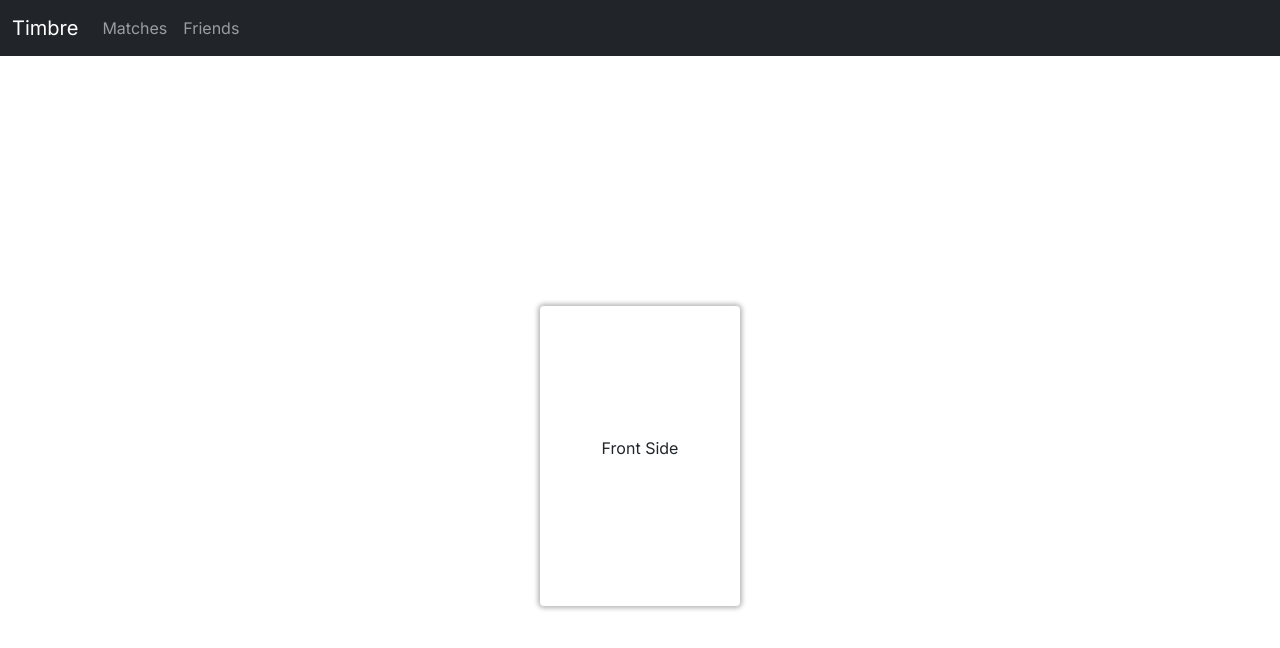
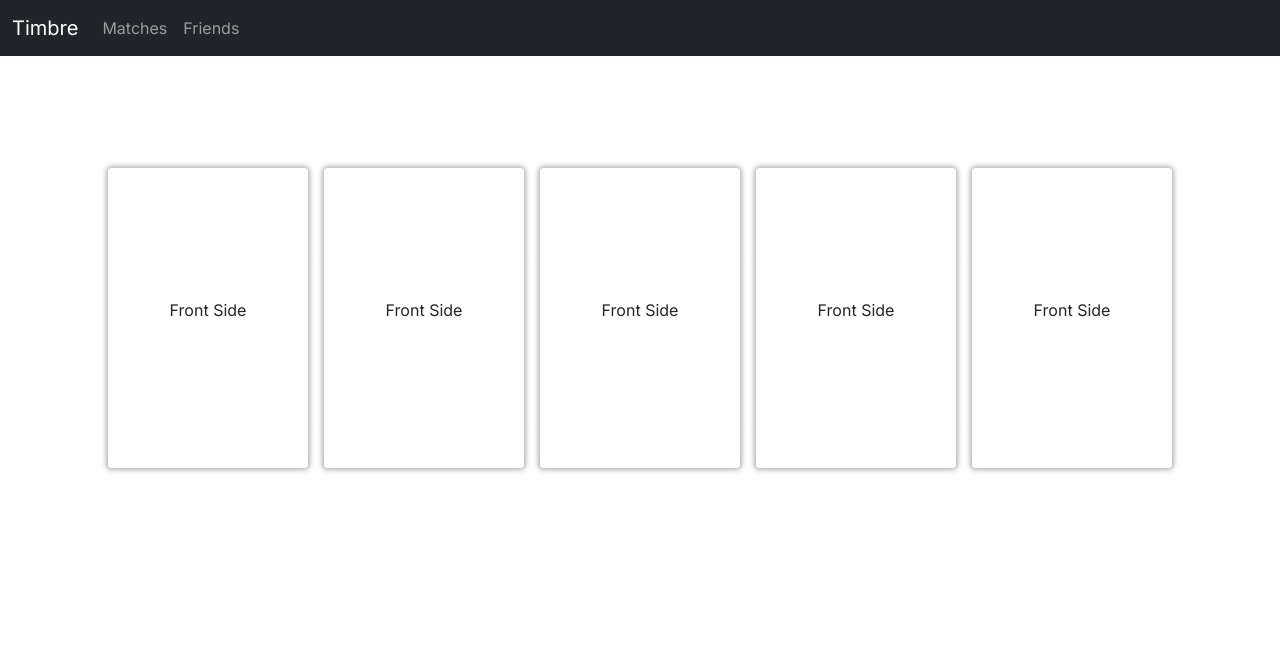
Before and after one commit to Nobelz/Timbre, a Next.js app in the folder timbre/: page /matches in a window 1280 px wide. Shown: the top 648 px of the page. Built offline with nearby package versions, Linux system fonts and the light colour scheme.

Commit message:
refactored cards into components

```diff
--- a/timbre/src/app/matches/page.js
+++ b/timbre/src/app/matches/page.js
@@ -4,19 +4,11 @@ import Head from 'next/head'
 import { useEffect, useState } from "react";
 import Navbar from 'react-bootstrap/Navbar';
 import Nav from 'react-bootstrap/Nav';
-import styles from '../styles/matches.module.css';
 import { Container, ListGroup, Button } from 'react-bootstrap';
-import { useSearchParams, useRouter } from "next/navigation";
-import useRefreshToken from "../../hooks/useRefreshToken";
-import { Row, Col, Card } from 'react-bootstrap';
-import Link from 'next/link';
+import MatchcardList from '../../components/MatchcardList'
 
 export default function Matches() {
-    const [isFlipped, setIsFlipped] = useState(false);
-
-    const handleFlip = () => {
-        setIsFlipped(!isFlipped);
-    };
+    const [matchcards, setMatchcards] = useState([1, 2, 3, 4, 5]);
 
     return (
         <div>
@@ -35,20 +27,8 @@ export default function Matches() {
                     </Nav>
                 </Container>
             </Navbar>
-            {/* Fix this: each card should be in a separate component and also possibly in a container (will test) as it is its own entity */}
-            <div className={styles.container}>
-                <div
-                    className={`${styles.card} ${isFlipped ? styles.flip : ''}`}
-                    onClick={handleFlip}
-                >
-                {/* can change these divs to bootstrap cards instead to make things easier */}
-                    <div className={styles.cardFace}>
-                        <p>Front Side</p>
-                    </div>
-                    <div className={`${styles.cardFace} ${styles.cardFaceBack}`}>
-                        <p>Back Side</p>
-                    </div>
-                </div>
+            <div className='container'>
+                <MatchcardList matchcards={matchcards} />
             </div>
         </div>
     )
--- a/timbre/src/app/styles/matches.module.css
+++ b/timbre/src/app/styles/matches.module.css
@@ -22,8 +22,8 @@
 }
 
 .card:hover {
-    --translate-y: -2px;
-    box-shadow: 0 0 5px 2px rgba(0, 0, 0, .5);
+    --translate-y: -5px;
+    box-shadow: 0 0 5px 3px rgba(0, 0, 0, .5);
 }
 
 .card.flip {
@@ -39,3 +39,13 @@
 .cardFaceBack {
     transform: rotateY(180deg);
 }
+
+.cardGrid {
+    display: grid;
+    justify-content: center;
+    grid-template-areas: 'card card card card card';
+    padding: 10%;
+    gap: 1rem;
+}
+
+/* https://codepen.io/aybukeceylan/pen/RwrRPoO?editors=0100 */
--- /dev/null
+++ b/timbre/src/components/Matchcard.js
@@ -0,0 +1,25 @@
+import { useState, useEffect, useRef } from "react";
+import styles from '../app/styles/matches.module.css';
+
+export default function Matchcard({ content }) {
+    const [isFlipped, setIsFlipped] = useState(false);
+
+    const handleFlip = () => {
+        setIsFlipped(!isFlipped);
+    };
+
+    return (
+        <div
+            className={`${styles.card} ${isFlipped ? styles.flip : ''}`}
+            onClick={handleFlip}
+        >
+            <div className={`${styles.cardFace}`}>
+                {/* this is to be changed to content prop as input */}
+                <p>Front Side</p>
+            </div>
+            <div className={`${styles.cardFace} ${styles.cardFaceBack}`}>
+                <p>Back Side</p>
+            </div>
+        </div>
+    )
+}
--- /dev/null
+++ b/timbre/src/components/MatchcardList.js
@@ -0,0 +1,12 @@
+import Matchcard from './Matchcard';
+import styles from '../app/styles/matches.module.css';
+
+export default function MatchcardList({ matchcards }) {
+    return (
+        <div className={`${styles.cardGrid}`}>
+            {matchcards.map(matches => {
+                return <Matchcard content={matches} key={matches.id} />
+            })}
+        </div>
+    )
+}
```
